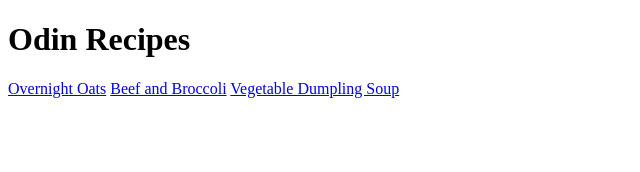
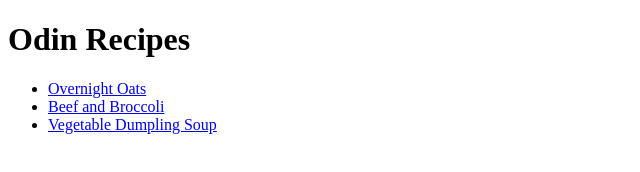
Before and after one commit to natgonzalez/odin-recipes, a plain HTML site: page index.html in a window 1280 px wide. Shown: the whole page, without its empty margins (0-640 px from the left). Drawn offline with Linux system fonts and the light colour scheme.

Commit message:
Modified the recipe links to an unordered list for better visualization.

```diff
--- a/index.html
+++ b/index.html
@@ -9,10 +9,11 @@
 
 <body>
     <h1>Odin Recipes</h1>
-    <a href="recipes/overnight-oats.html">Overnight Oats</a>
-    <a href="recipes/beef-broccoli.html">Beef and Broccoli</a>
-    <a href="recipes/vegetable-dumpling-soup.html">Vegetable Dumpling Soup</a>
-
+        <ul>
+            <li><a href="recipes/overnight-oats.html">Overnight Oats</a></li>
+            <li><a href="recipes/beef-broccoli.html">Beef and Broccoli</a></li>
+            <li><a href="recipes/vegetable-dumpling-soup.html">Vegetable Dumpling Soup</a></li>
+        </ul>
 </body>
 
 
```
